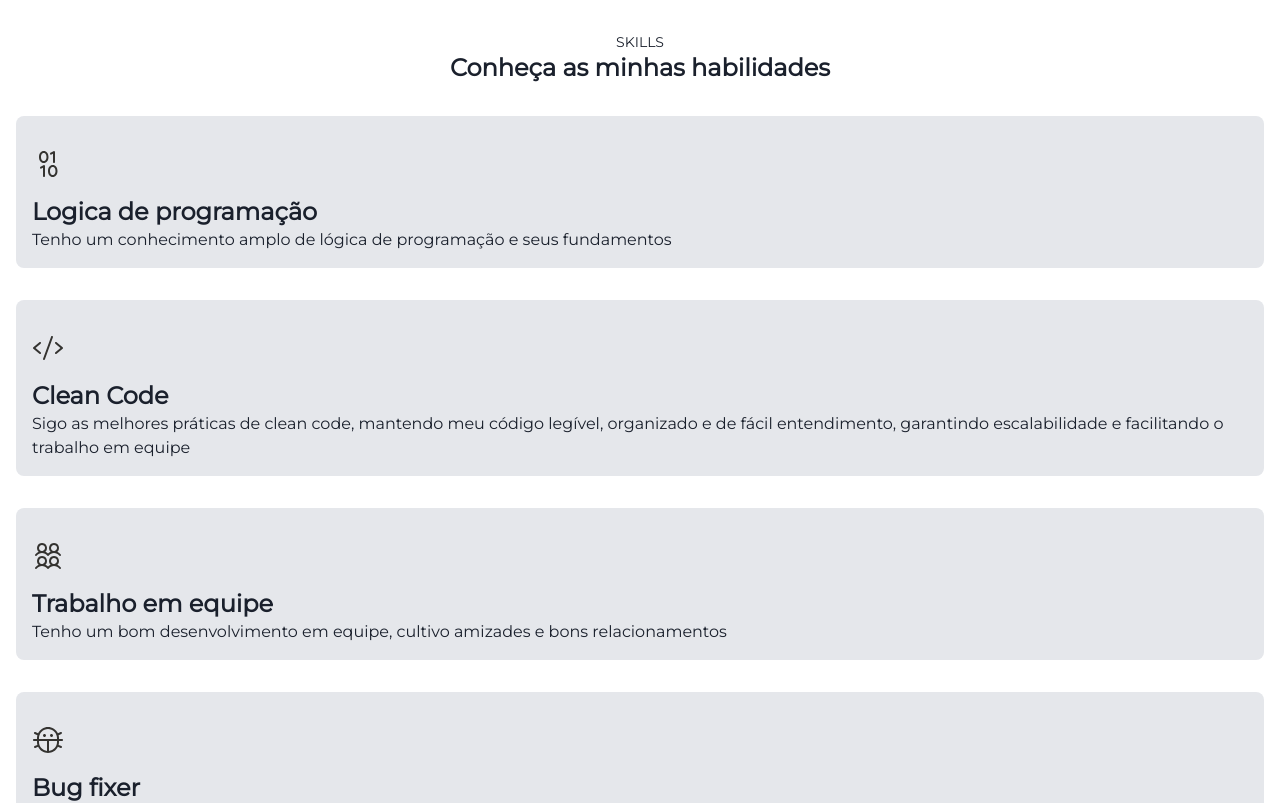
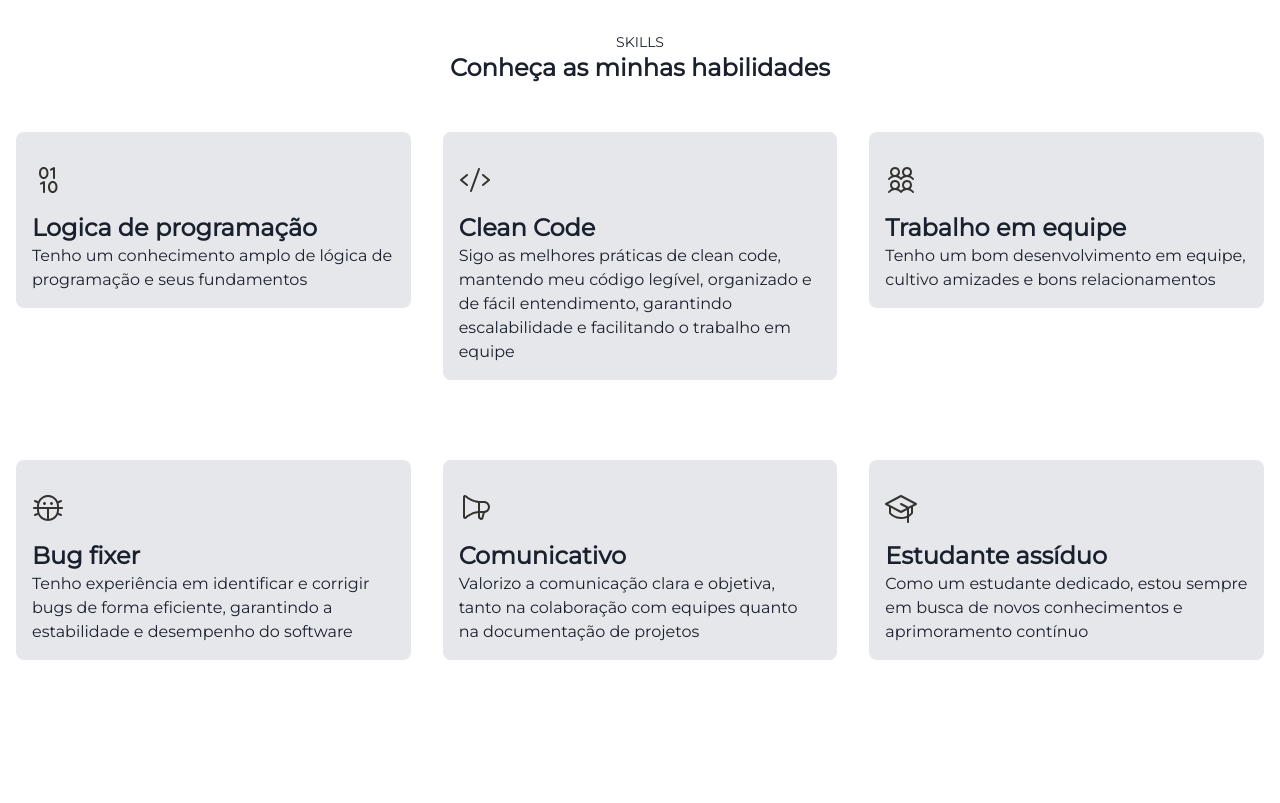
Before and after one commit to matheuspaiva1/portfolio-dev, a Next.js app: page /skills in a window 1280 px wide. Shown: the top 803 px of the page. Built offline with nearby package versions, Linux system fonts and the light colour scheme.

Commit message:
refactor: design responsivo page skills

```diff
--- a/src/app/components/CardSkills.tsx
+++ b/src/app/components/CardSkills.tsx
@@ -12,9 +12,9 @@ const CardSkills:React.FC<CardProps>=({title, description, imgs}) => {
   const {colorMode} = useColorMode()
 
   return (
-    <div className='my-8 m-4'>
+    <div className='my-8 m-4 '>
       {colorMode === "dark" ?
-      <div className="mt-4 bg-gray-900 p-4 rounded-lg">
+      <div className="mt-4 bg-gray-900 p-4 rounded-lg ">
         <img src={imgs} alt="" className='py-4' />
         <h1 className='font-bold text-2xl'>{title}</h1>
         <p className=''>{description}</p>
--- a/src/app/skills/page.tsx
+++ b/src/app/skills/page.tsx
@@ -10,22 +10,22 @@ export default function PageSkills() {
       <h1 className="font-medium text-center text-sm mt-8">SKILLS</h1>
       <h2 className="font-bold text-center text-2xl">Conheça as minhas habilidades</h2>
       {colorMode === "light" ?
-      <>
+      <div className="md:grid md:grid-cols-3">
         <CardSkills title="Logica de programação" description='Tenho um conhecimento amplo de lógica de programação e seus fundamentos' imgs='/bin.svg' />
         <CardSkills title="Clean Code" description='Sigo as melhores práticas de clean code, mantendo meu código legível, organizado e de fácil entendimento, garantindo escalabilidade e facilitando o trabalho em equipe' imgs='/code.svg' />
         <CardSkills title="Trabalho em equipe" description='Tenho um bom desenvolvimento em equipe, cultivo amizades e bons relacionamentos' imgs='/group.svg' />
         <CardSkills title="Bug fixer" description='Tenho experiência em identificar e corrigir bugs de forma eficiente, garantindo a estabilidade e desempenho do software' imgs='/bug.svg' />
         <CardSkills title="Comunicativo" description='Valorizo a comunicação clara e objetiva, tanto na colaboração com equipes quanto na documentação de projetos' imgs='/megaphone.svg' />
         <CardSkills title="Estudante assíduo" description='Como um estudante dedicado, estou sempre em busca de novos conhecimentos e aprimoramento contínuo' imgs='/study.svg' />
-      </> :
-      <>
+      </div> :
+      <div className="md:grid md:grid-cols-3">
         <CardSkills title="Logica de programação" description='Tenho um conhecimento amplo de lógica de programação e seus fundamentos' imgs='/bin-light.svg' />
         <CardSkills title="Clean Code" description='Sigo as melhores práticas de clean code, mantendo meu código legível, organizado e de fácil entendimento, garantindo escalabilidade e facilitando o trabalho em equipe' imgs='/cod-light.svg' />
         <CardSkills title="Trabalho em equipe" description='Tenho um bom desenvolvimento em equipe, cultivo amizades e bons relacionamentos' imgs='/group-light.svg' />
         <CardSkills title="Bug fixer" description='Tenho experiência em identificar e corrigir bugs de forma eficiente, garantindo a estabilidade e desempenho do software. Minha abordagem proativa e detalhista permite resolver problemas rapidamente, minimizando o impacto no desenvolvimento' imgs='/bug-light.svg' />
         <CardSkills title="Comunicativo" description='Valorizo a comunicação clara e objetiva, tanto na colaboração com equipes quanto na documentação de projetos' imgs='/megaphone-light.svg' />
         <CardSkills title="Estudante assíduo" description='Como um estudante dedicado, estou sempre em busca de novos conhecimentos e aprimoramento contínuo' imgs='/study-light.svg' />
-      </> }
+      </div> }
 
     </div>
   )
```
